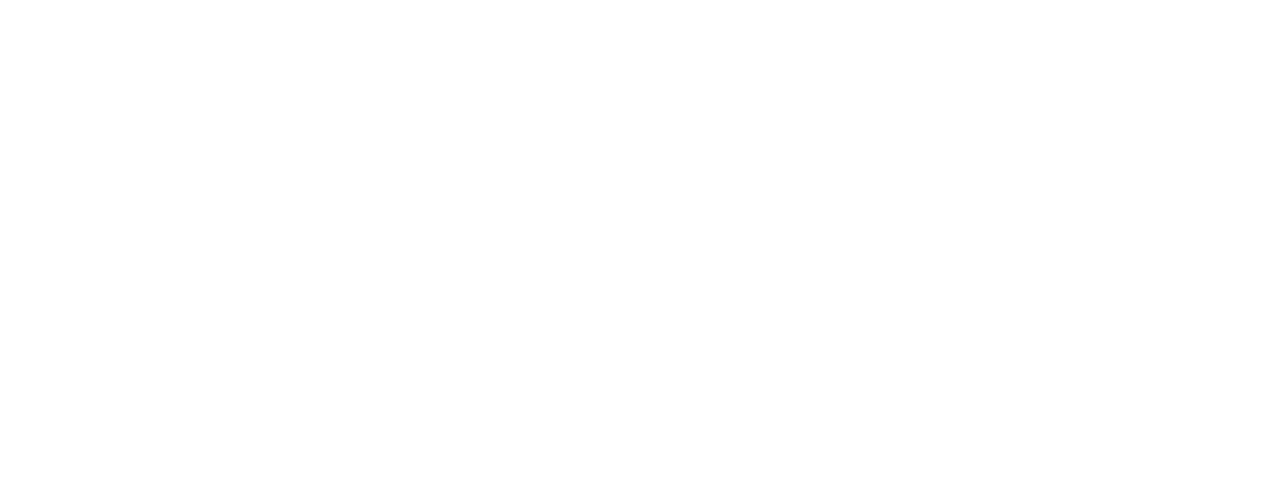
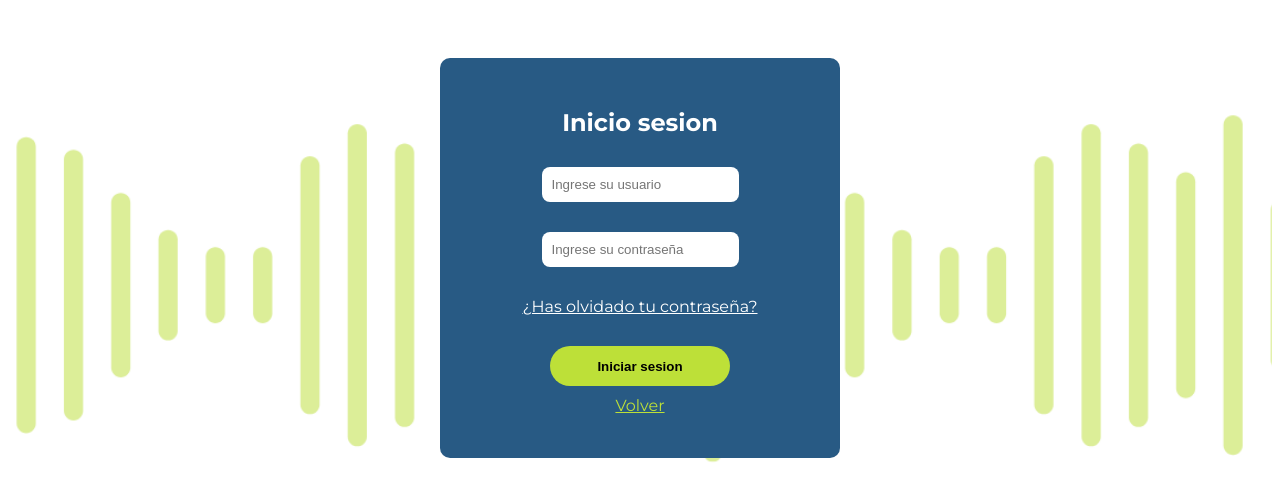
Before and after one commit to Prisci04/Proyecto_PodSound, a React (Vite) app: page /login in a window 1280 px wide. Before the commit this address had no page. Shown: the top 500 px of the page. Built offline with nearby package versions, Linux system fonts and the light colour scheme.

Commit message:
creacion "rutas" login page recuperar contrasenna

```diff
--- a/src/App.jsx
+++ b/src/App.jsx
@@ -2,6 +2,8 @@
 
 import ProfilePage from './views/ProfilePage';
 import PaginaInicio from './views/PaginaInicio';
+import LoginPage from './views/LoginPage';
+import ForgotPassPage from './views/ForgotPassPage';
 
 function App() {
 
@@ -11,8 +13,11 @@
     <>
     <BrowserRouter>
       <Routes>
-      <Route path='/' element={<PaginaInicio/>} />
+        <Route path='/' element={<PaginaInicio/>} />
+        <Route path='/login' element={<LoginPage/>} />
         <Route path='/profile' element={<ProfilePage/>} />
+        <Route path='/recuperar-contra' element={<ForgotPassPage/>} />
+
       </Routes>
     </BrowserRouter>
 
--- a/src/components/FormRegistro.jsx
+++ b/src/components/FormRegistro.jsx
@@ -1,6 +1,6 @@
 import {useForm} from 'react-hook-form';
 import { registerRequest } from '../api/auth';
-
+import { useHistory } from 'react-router-dom'
 
 
 function FormRegistro(){
--- a/src/components/HeaderAuth.jsx
+++ b/src/components/HeaderAuth.jsx
@@ -1,4 +1,5 @@
-//Se llama header auth porque el usuario debe de estar registrado y logueado para poder entrar a esta pagina
+//Se llama header auth porque el usuario debe de estar registrado
+//y logueado para poder entrar a esta pagina
 
 
 
--- a/src/index.css
+++ b/src/index.css
@@ -864,3 +864,105 @@
 .menu-icon {
   font-size: 2rem;
 }
+
+
+
+
+
+
+/* Iniciar sesion */
+
+.contain__inicio-sesion, .contain__recuperar-pass{  /*padre */
+  background-image: url(/img/bg-inicio-sesion.png);
+  width: 100%;
+  height: 70rem;
+
+  background-size: cover;
+  background-repeat: no-repeat;
+  background-position: center center;
+
+  display: flex;
+  justify-content: center;
+
+
+}
+
+.section__form-inicio{
+  background-color: var(--color-secundario);
+  width: 40rem;
+  height: 40rem;
+  margin-top: 5rem;
+  border-radius: 1rem;
+
+  align-items: center;
+  text-align: center;
+
+}
+
+.section__form-contain{
+  margin-top: 5rem ;
+
+}
+
+.titulo-inicio{
+  margin-bottom: 3rem;
+  color: var(--color-blanco);
+}
+
+ .contenido__input-inicio{ /*div que envuelve al input */
+  margin-bottom: 3rem;
+}
+
+.input__item-inicio{ /*inputs */
+  padding: 1rem;
+  border-radius: 0.8rem;
+  outline: none;
+  border: none;
+}
+
+.contain__texto-recuperar-pass{ /*div que envuelve el texto olvidado contrasena */
+  margin-bottom: 3rem;
+}
+
+.texto-recuperar-pass, .link__regreso{
+  color: var(--color-blanco);
+  text-decoration: underline;
+}
+
+.link__regreso{
+  color: var(--color-principal);
+}
+
+.texto{
+  margin-top: 1rem;
+
+}
+
+
+/* Recuperar contraseña */
+
+.section__form-recuperar{
+  background-color: var(--color-secundario);
+  width: 40rem;
+  height: 40rem;
+  margin-top: 5rem;
+  align-items: center;
+  text-align: center;
+  border-radius: 1rem;
+}
+
+
+.titulo-recuperar{
+  margin-bottom: 5rem;
+  color: var(--color-blanco);
+}
+ .contenido__input{
+  margin-bottom: 3rem;
+}
+
+ .input__item-recuperar{
+  padding: 1rem;
+  border-radius: 1rem;
+  outline: none;
+  border: none;
+ }
--- /dev/null
+++ b/src/views/ForgotPassPage.jsx
@@ -0,0 +1,48 @@
+import { Link } from 'react-router-dom'
+
+
+
+function ForgotPassPage() {
+
+
+  return (
+    <>
+      <div className="contain__recuperar-pass">
+        <section className="section__form-recuperar">
+          <div className="section__form-contain">
+            <form action="" className="form__recuperarC">
+              <h2 className="titulo-recuperar">¿Olvidaste tu contraseña?</h2>
+
+              <div className="contenido__input">
+                <input
+                  className="input__item-recuperar"
+                  type="text"
+                  placeholder="Ingrese su usuario"
+                />
+              </div>
+              <div className="contenido__input">
+                <input
+                  className="input__item-recuperar"
+                  type="email"
+                  placeholder="Ingrese su correo"
+                />
+              </div>
+              <button className="button-verde" type="submit">
+                ENVIAR
+              </button>
+
+              <div className="texto">
+                <Link to= '/login' className="link__regreso">Volver</Link>
+                {/* <a className="link__regreso" >
+                  Volver
+                </a> */}
+              </div>
+            </form>
+          </div>
+        </section>
+      </div>
+    </>
+  );
+}
+
+export default ForgotPassPage;
--- a/src/views/LoginPage.jsx
+++ b/src/views/LoginPage.jsx
@@ -0,0 +1,49 @@
+
+
+
+function LoginPage() {
+
+
+
+    return(
+        <>
+         <div className="contain__inicio-sesion">
+
+        <section className="section__form-inicio">
+            <div className="section__form-contain">
+                <h2 className="titulo-inicio">Inicio sesion</h2>
+                <form action="" className="form__inicio-sesion">
+
+                    <div className="contenido__input-inicio">
+                        <input className="input__item-inicio" type="text" placeholder="Ingrese su usuario" />
+                    </div>
+
+                    <div className="contenido__input-inicio">
+                        <input className="input__item-inicio" type="password" placeholder="Ingrese su contraseña" />
+                    </div>
+
+                    <div className="contain__texto-recuperar-pass">
+                        <a href="rec-contra.html" className="texto-recuperar-pass">¿Has olvidado tu contraseña?</a>
+                    </div>
+
+                    <button className="button-verde button-verde--margin" type="submit">Iniciar sesion</button>
+
+                    <div className="texto">
+                        <a className="link__regreso" href="index.html">Volver</a>
+                    </div>
+                </form>
+
+
+            </div>
+
+        </section>
+    </div>
+
+        </>
+    );
+};
+
+
+
+
+export default LoginPage;
--- a/src/views/ProfilePage.jsx
+++ b/src/views/ProfilePage.jsx
@@ -7,7 +7,7 @@
     <>
 
     <HeaderAuth/>
-    <h1>olaa</h1>
+
       <div className="body__edit-profile">
         <div className="main-content">
           <h1 className="main-title">Editar perfil</h1>
```
Also changed, not shown: src/views/PaginaInicio.jsx (+10 -23 lines).
